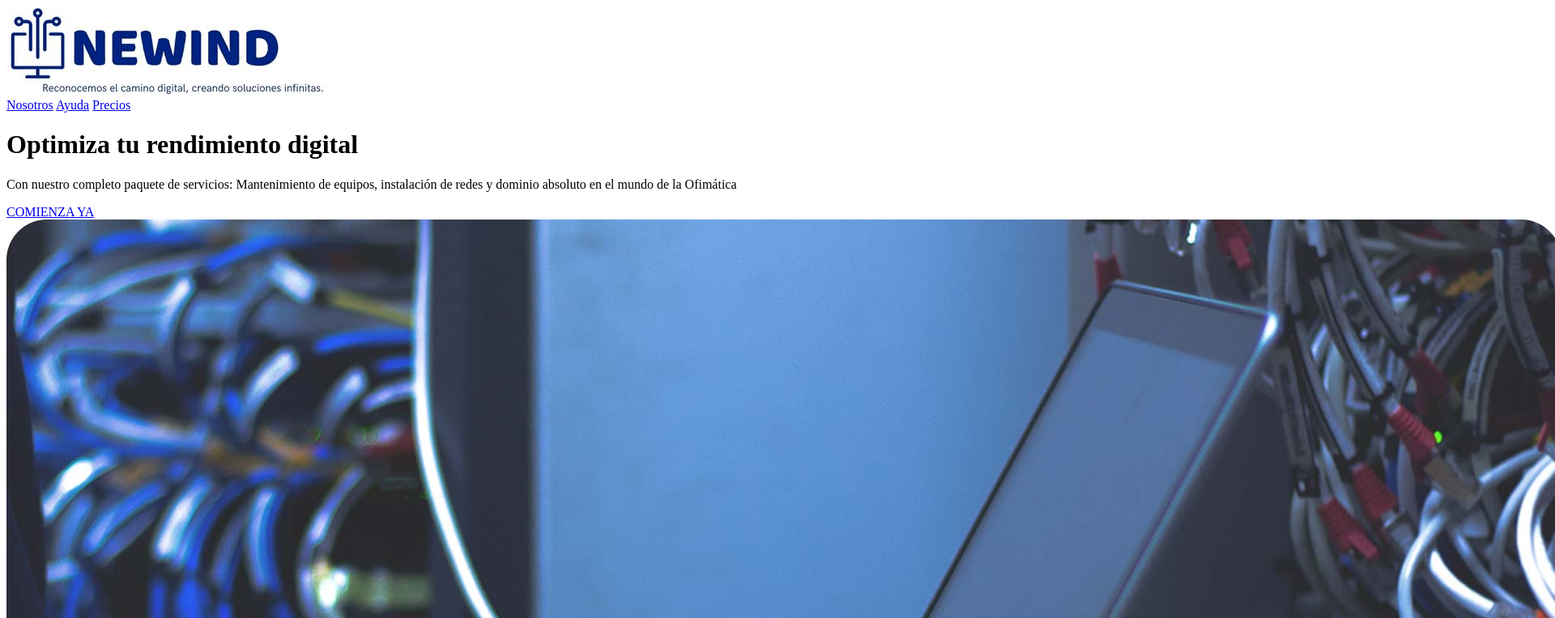
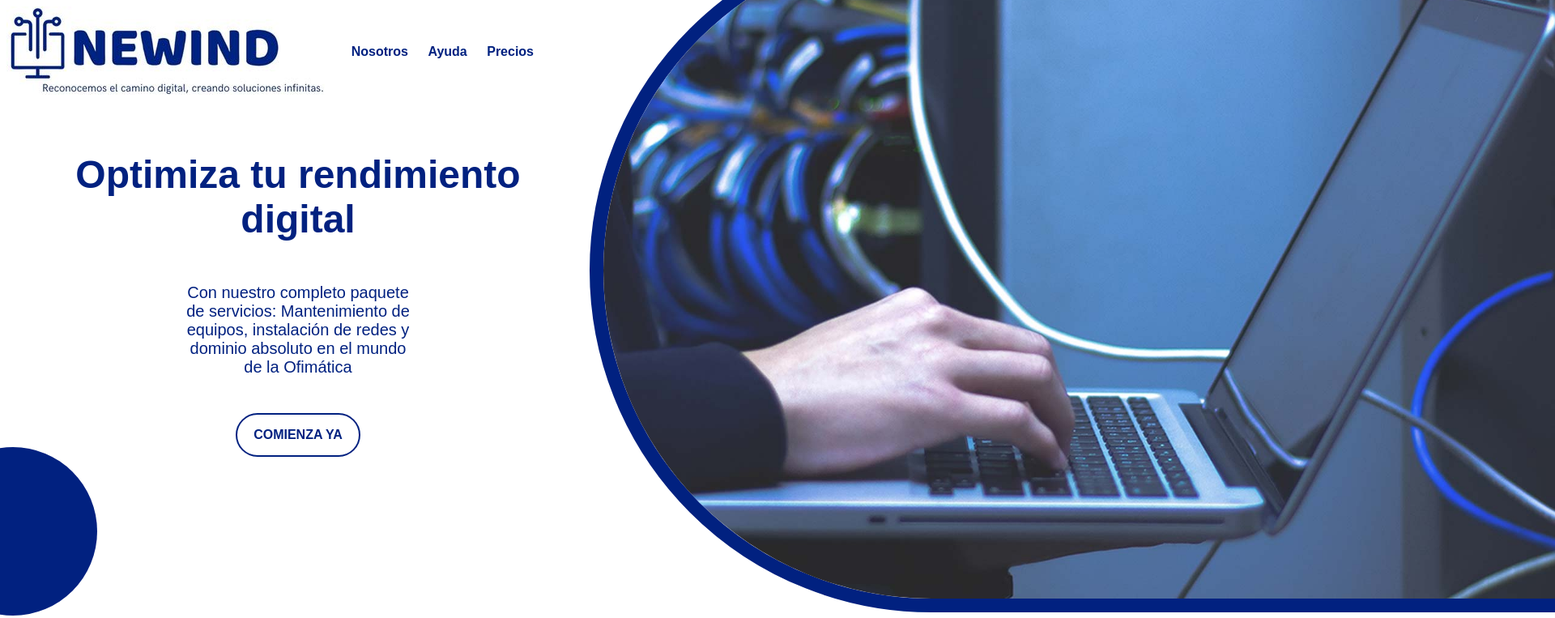
Before and after one commit to summertester01/Newind, a plain HTML site: page index.html in a window 1280 px wide. Shown: the top 763 px of the page at 81% size, 1920 px wide, since content can reach past the window. Drawn offline with Linux system fonts and the light colour scheme; files whose address does not match are found by name.

Commit message:
Terminado del home css y html

```diff
--- a/index.html
+++ b/index.html
@@ -10,6 +10,7 @@
     <link href="https://fonts.googleapis.com/css2?family=Noto+Sans:wght@500&display=swap" rel="stylesheet">
 </head>
 <body>
+<header>
     <div class="logo">
         <img src="IMG/Logo.jpg" >
      </div>
@@ -20,6 +21,7 @@
             <a href="#">Precios</a>
         </nav>
      </div>
+</header>
      <div class="container-info">
         <h1>Optimiza tu rendimiento digital</h1>
         <p>
@@ -30,6 +32,9 @@
         <div class="button-box">
             <a href="#" >COMIENZA YA</a>
         </div>
+        <div class="circle">
+
+        </div>
      </div>
      <div class="mantenimientoIMG">
         <img src="IMG/mantenimiento 1.jpg" >
--- a/style.css
+++ b/style.css
@@ -1 +1,132 @@
 @import url('https://fonts.googleapis.com/css2?family=Noto+Sans:wght@500&display=swap');
+
+body{
+    font-family: sans-serif;
+    color: #012180;
+    width: auto;
+    height: auto;
+    overflow-y: hidden;
+    overflow-x:hidden;
+}
+
+header{
+    width: 60%;
+    height: 7rem;
+    display: flex;
+    align-items: center;
+    margin-right: 0%;
+
+}
+
+.logo {
+    float: left;
+    margin-right: 3%;
+}
+
+.navbar a{
+    font-family: sans-serif;
+    text-decoration: none;
+    margin: 10px;
+    font-size: 16px;
+    font-weight: 700;
+}
+
+
+.container-info  {
+    margin-top: -3rem;
+    width: 45rem;
+    height: 36rem;
+    float: left;
+    display: flex;
+    align-items: center;
+    flex-direction: column;
+    justify-content: center;
+
+
+}
+
+.container-info h1{
+    font-size: 48px;
+    width: 38rem;
+    text-align: center;
+}
+
+.container-info p{
+    width: 18rem;
+    font-size: 20px;
+    text-align: center;
+}
+
+.container-info .button-box{
+    margin-top: 25px;
+    width: 150px;
+    height: 50px;
+    display: flex;
+    justify-content: center;
+    align-items: center;
+    border-radius: 100px;
+    border-color: #012180;
+    border:2px solid;
+}
+
+.container-info .button-box a{
+    color: #012180;
+    text-decoration: none;
+    font-weight: 600;
+    width: 150px;
+    height: 50px;
+    display: flex;
+    justify-content: center;
+    text-align: center;
+    align-items: center;
+
+}
+
+.container-info .button-box:hover{
+    background-color: #012180;
+    transition: 200ms;
+}
+
+
+.container-info .button-box a:visited{
+    color: #012180;
+    text-decoration: none;
+}
+
+.container-info .button-box a:hover{
+    color: white;
+    transition: 200ms;
+}
+
+
+
+header .navbar nav a{
+    color: #012180;
+
+}
+
+header .navbar nav a:visited{
+    color: #012180;
+}
+
+.mantenimientoIMG img{
+    margin-top: -13rem;
+    position: absolute;
+    width: 90rem;
+    border-top-left-radius: 600px;
+    border-bottom-left-radius: 600px;
+    border-color: #012180;
+    border: 17px solid;
+
+
+}
+
+.container-info .circle{
+    background-color: #012180;
+    position: absolute;
+    margin-left: -44rem;
+    margin-top: 37rem;
+    width: 13rem;
+    height: 13rem;
+    border-radius: 100%;
+}
```
